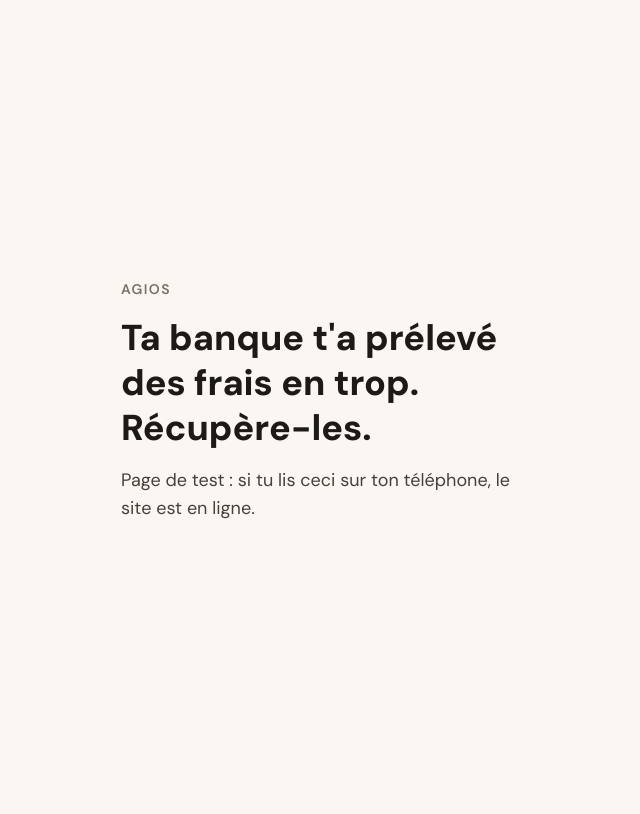
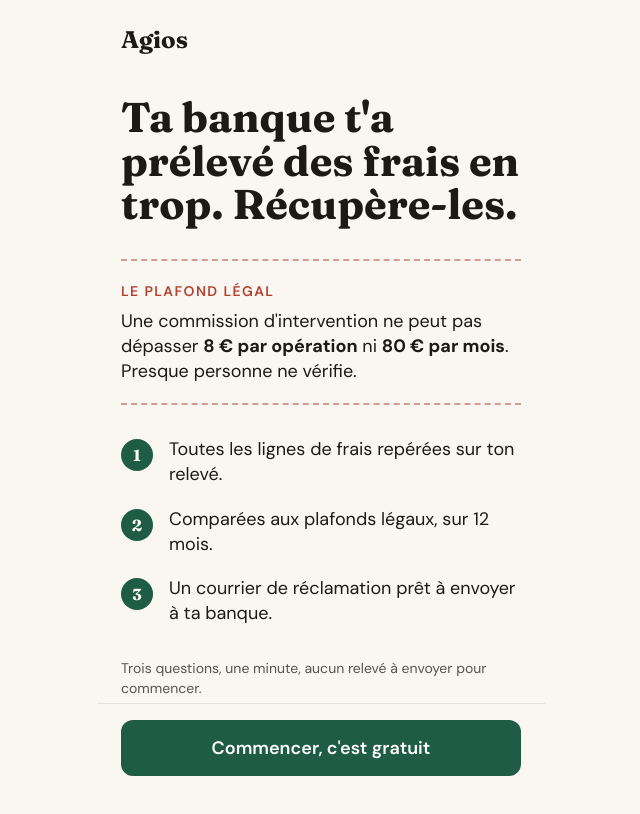
Before and after one commit to joffrey741618/agios, a Next.js app: page / in a window 1280 px wide. Shown: the top 814 px of the page, without its empty margins (319-959 px from the left). Built offline with nearby package versions, Linux system fonts and the light colour scheme.

Commit message:
Replace Home component content with Funnel component

```diff
--- a/app/page.tsx
+++ b/app/page.tsx
@@ -1,15 +1,5 @@
+import Funnel from "./Funnel";
+
 export default function Home() {
-  return (
-    <main className="mx-auto flex min-h-screen max-w-md flex-col justify-center px-6 py-12">
-      <p className="text-sm font-semibold uppercase tracking-widest text-stone-500">
-        Agios
-      </p>
-      <h1 className="mt-4 text-4xl font-extrabold leading-tight">
-        Ta banque t'a prélevé des frais en trop. Récupère-les.
-      </h1>
-      <p className="mt-4 text-lg text-stone-700">
-        Page de test : si tu lis ceci sur ton téléphone, le site est en ligne.
-      </p>
-    </main>
-  );
+  return <Funnel />;
 }
```
